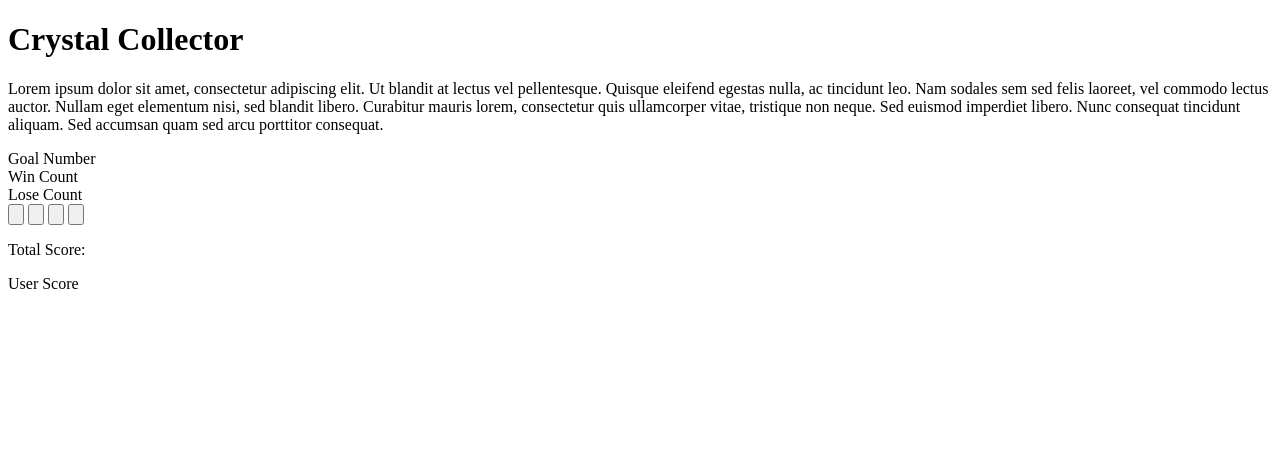
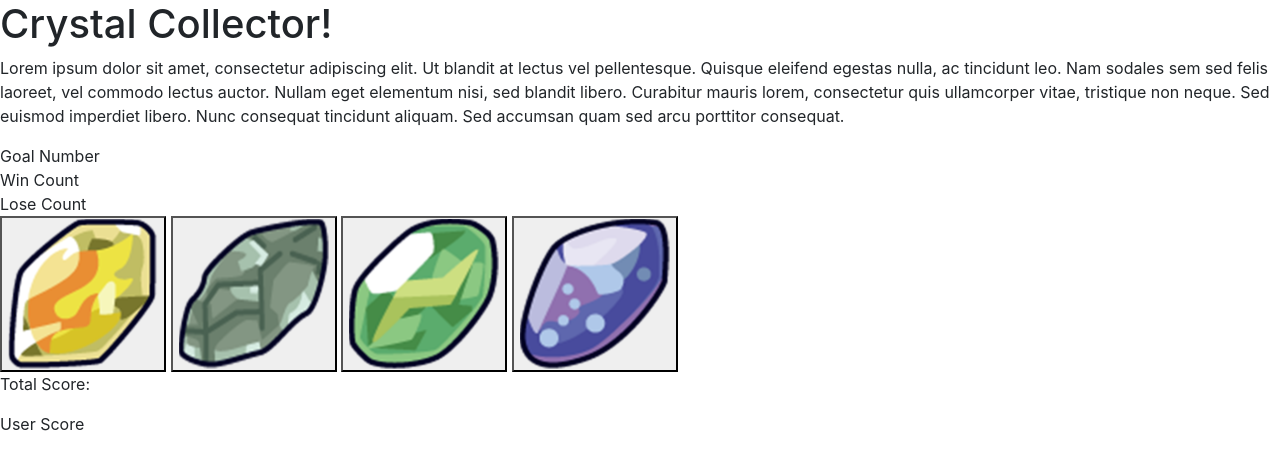
Before and after one commit to rayhe921/unit-4-game, a plain HTML site: page index.html in a window 1280 px wide. Drawn offline with nearby package versions, Linux system fonts and the light colour scheme.

Commit message:
added images

```diff
--- a/index.html
+++ b/index.html
@@ -5,11 +5,14 @@
     <meta charset="UTF-8">
     <meta name="viewport" content="width=device-width, initial-scale=1.0">
     <meta http-equiv="X-UA-Compatible" content="ie=edge">
-    <title>Document</title>
+    <title>Crystal Collector Game</title>
+    <script src="https://cdnjs.cloudflare.com/ajax/libs/jquery/3.2.1/jquery.min.js"></script>
+    <link rel="stylesheet" href="https://maxcdn.bootstrapcdn.com/bootstrap/4.0.0/css/bootstrap.min.css">
+    <link rel="stylesheet" href="assets/css/style.css">
 </head>
 
 <body>
-    <h1>Crystal Collector</h1>
+    <h1>Crystal Collector!</h1>
 
     <p>
         Lorem ipsum dolor sit amet, consectetur adipiscing elit. Ut blandit at lectus vel pellentesque. Quisque eleifend
@@ -24,16 +27,17 @@
         <div>Win Count</div>
         <div>Lose Count</div>
     </div>
-    <button><img></button>
-    <button><img></button>
-    <button><img></button>
-    <button><img></button>
+    <button><img src="assets/images/firestone.png" alt="Crystal 1"></button>
+    <button><img src="assets/images/moonstone.png" alt="Crystal 2"></button>
+    <button><img src="assets/images/thunderstone.png" alt="Crystal 3"></button>
+    <button><img src="assets/images/waterstone.png" alt="Crystal 4"></button>
     <div>
         <p>Total Score:</p>
     </div>
     <div>
         User Score
     </div>
+    <script type="text/javascript" src="assets/js/game.js"></script>
 </body>
 
 </html>
```
Also changed, not shown: assets/images/firestone.png (added), assets/images/leafstone.jpg (added), assets/images/moonstone.png (added), assets/images/thunderstone.png (added), assets/images/waterstone.png (added).
